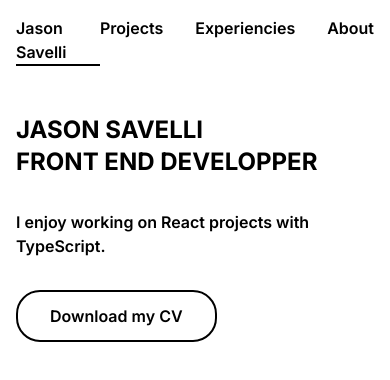
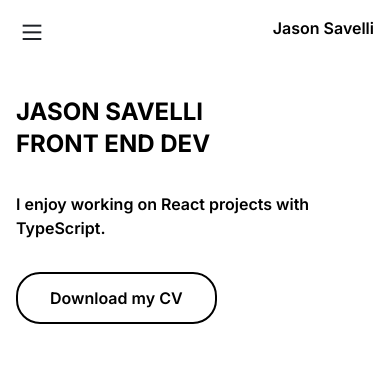
Before and after one commit to Newpoki/portfolio, a Next.js app: page / in a window 390 px wide. Shown: the top 380 px of the page. Built offline with nearby package versions, Linux system fonts and the light colour scheme.

Commit message:
feat: responsive header

```diff
--- a/app/components/typography.tsx
+++ b/app/components/typography.tsx
@@ -51,7 +51,7 @@ export const Typography = ({
   const classes = useMemo(() => {
     switch (variant) {
       case "h1":
-        return "text-2xl sm:text-3xl lg:text-5xl font-bold uppercase xl:text-7xl 2xl:text-8xl";
+        return "text-2xl sm:text-3xl lg:text-5xl font-bold uppercase xl:text-7xl 2xl:text-9xl";
       case "h2":
         return "text-md sm:text-lg lg:text-xl font-semibold xl:text-2xl";
     }
--- /dev/null
+++ b/app/header/header-drawer.tsx
@@ -0,0 +1,45 @@
+"use client";
+
+import { useCallback } from "react";
+import { HeaderLink } from "./header-link";
+import MenuIcon from "@/public/icons/close.svg";
+
+export const HeaderDrawer = () => {
+  const handleCloseDrawer = useCallback(() => {
+    const { activeElement } = document;
+
+    if (
+      activeElement != null &&
+      "blur" in activeElement &&
+      typeof activeElement.blur === "function"
+    ) {
+      activeElement.blur();
+    }
+  }, []);
+
+  return (
+    <dialog
+      className="top-0 z-50 m-0 flex h-[100dvh] w-[100dvw] translate-x-[-100dvw] flex-col bg-transparent p-4 backdrop-blur-md transition-transform duration-500 group-focus-within/menu:translate-x-0"
+      open
+    >
+      <button className="flex self-start" onClick={handleCloseDrawer}>
+        <MenuIcon width={24} />
+      </button>
+
+      <div className="flex flex-1 flex-col justify-center gap-6 ">
+        <HeaderLink className="self-start" href="/">
+          home
+        </HeaderLink>
+        <HeaderLink className="self-start" href="/projects">
+          projects
+        </HeaderLink>
+        <HeaderLink className="self-start" href="/experiencies">
+          experiencies
+        </HeaderLink>
+        <HeaderLink className="self-start" href="/about">
+          about
+        </HeaderLink>
+      </div>
+    </dialog>
+  );
+};
--- a/app/header/header-link.tsx
+++ b/app/header/header-link.tsx
@@ -5,20 +5,23 @@ import { usePathname } from "next/navigation";
 
 type IHeaderLink = {
   children: React.ReactNode;
+  className?: string;
   href: string;
 };
 
-export const HeaderLink = ({ href, children }: IHeaderLink) => {
+export const HeaderLink = ({ className, href, children }: IHeaderLink) => {
   const pathname = usePathname();
 
   return (
-    <div className="group flex flex-col items-center">
+    <div
+      className={classNames("group/link flex flex-col items-center", className)}
+    >
       <a className="capitalize" href={href}>
         {children}
       </a>
       <span
         className={classNames(
-          "h-[2px] w-0 bg-black transition-width group-hover:w-full",
+          "h-[2px] w-0 bg-black transition-width group-hover/link:w-full",
           {
             "w-full": pathname === href,
           }
--- a/app/header/header.tsx
+++ b/app/header/header.tsx
@@ -1,11 +1,23 @@
+import { useRef } from "react";
+import { HeaderDrawer } from "./header-drawer";
 import { HeaderLink } from "./header-link";
+import Hamburger from "@/public/icons/hamburger.svg";
 
 export const Header = () => {
   return (
     <header className="mb-8 flex justify-between py-4 font-semibold">
-      <HeaderLink href="/">Jason Savelli</HeaderLink>
+      <div className=" group/menu flex lg:hidden">
+        <button>
+          <Hamburger width={32} />
+        </button>
 
-      <div className="flex gap-8">
+        <HeaderDrawer />
+      </div>
+
+      <span>Jason Savelli</span>
+
+      <div className="hidden gap-8 lg:flex">
+        <HeaderLink href="/">home</HeaderLink>
         <HeaderLink href="/projects">projects</HeaderLink>
         <HeaderLink href="/experiencies">experiencies</HeaderLink>
         <HeaderLink href="/about">about</HeaderLink>
--- a/app/layout.tsx
+++ b/app/layout.tsx
@@ -20,6 +20,7 @@ export default function RootLayout({ children }: IRootLayout) {
       <body className={inter.className}>
         <main className="px-4 lg:px-12">
           <Header />
+
           {children}
         </main>
       </body>
--- a/app/page.tsx
+++ b/app/page.tsx
@@ -14,7 +14,7 @@ export default function Home() {
     <div>
       <div className="mb-8 flex flex-col">
         <Typography variant="h1">Jason Savelli</Typography>
-        <Typography variant="h1">Front End developper</Typography>
+        <Typography variant="h1">Front End Dev</Typography>
       </div>
 
       <Typography className="mb-8" variant="h2">
```
Also changed, not shown: public/icons/close.svg (added), public/icons/hamburger.svg (added).
